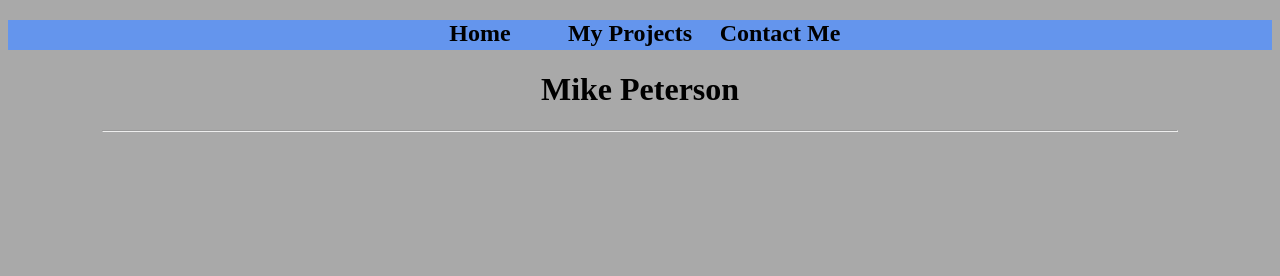
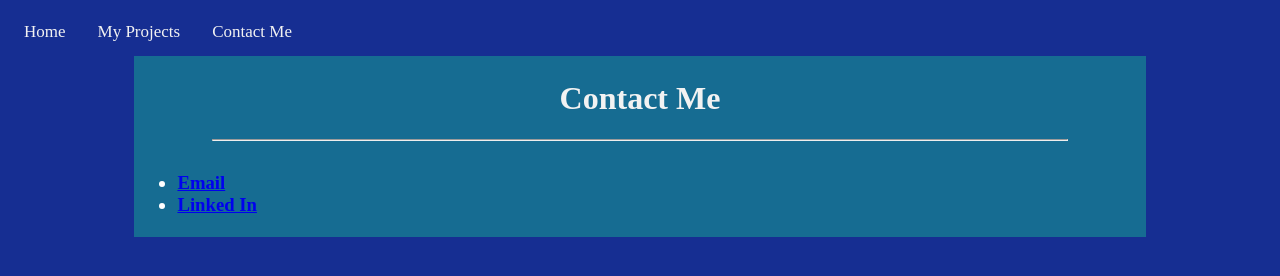
Before and after one commit to mike-peterson04/mike-peterson04.github.io, a plain HTML site: page contact.html in a window 1280 px wide. Drawn offline with Linux system fonts and the light colour scheme.

Commit message:
Partial color scheme revision, nav bar overhaul, contact info 1st draft, and placeholder image added to repository

```diff
--- a/contact.html
+++ b/contact.html
@@ -9,15 +9,23 @@
 </head>
 <body>
     <nav>
-        <ul>
-            <h2>
-                <li><a href="index.html">Home</a></li>
-                <li><a href="projects.html">My Projects</a></li>
-                <li><a href="contact.html">Contact Me</a></li>
-            </h2>
-        </ul>
+        <a href="index.html">Home</a>
+        <a href="projects.html">My Projects</a>
+        <a href="contact.html">Contact Me</a>
     </nav>
-    <h1>Mike Peterson</h1>
-    <hr>
+    <table align=center>
+        <tr>
+            <td><h1>Contact Me</h1>
+            <hr></td>
+        </tr>
+            <tr>
+                <td>
+                        <ul><h3>
+                            <li><a href="mailto:m.peterson.2004@gmail.com">Email</a></li>
+                            <li><a href="https://www.linkedin.com/in/mike-peterson-5a0b39131/" target="_blank">Linked In</a></li>
+                    </h3></ul>
+                </td>
+            </tr>
+        </table>
 </body>
 </html>
--- a/portfolio.css
+++ b/portfolio.css
@@ -1,46 +1,32 @@
-body {background-color:darkgray
+body{background-color:#162e92;
+    color:white;
 }
 nav {
-    background-color:cornflowerblue;
-    height: 30px;
+    background-color: #162e92;
+  overflow: hidden;
 
 }
-nav ul {
-    height:50px;
-    width:470px;
-    margin: 0 auto;
-    padding:0;
+nav a {
+    float: left;
+    color: #f2f2f2;
+    text-align: center;
+    padding: 14px 16px;
+    text-decoration: none;
+    font-size: 17px;
+  }
+nav a:hover {
 
-}
-nav ul li {
-    list-style-type:none;
-    width:150px;
-    height:50px;
-    float:left;
-    text-align:center;
-}
-nav ul li a{
-    text-decoration:none;
-    color:black;
-    display:block;
-
-}
-li a:hover {
-
-    background-color:cadetblue;
+    background-color:#35e867;
 }
 hr {
     width:85%;
 }
 table, td {
     width:80%;
-    background-color:cadetblue;
+    background-color:#166c92;
 }
 h1 {
     text-align:center;
+    color:#f2f2f2;
 
 }
-lh {
-    text-align: center;
-    text-decoration-style:double
-}
```
Also changed, not shown: index.html (+9 -9 lines), projects.html (+9 -11 lines), images/placeholder.JPG (added).
